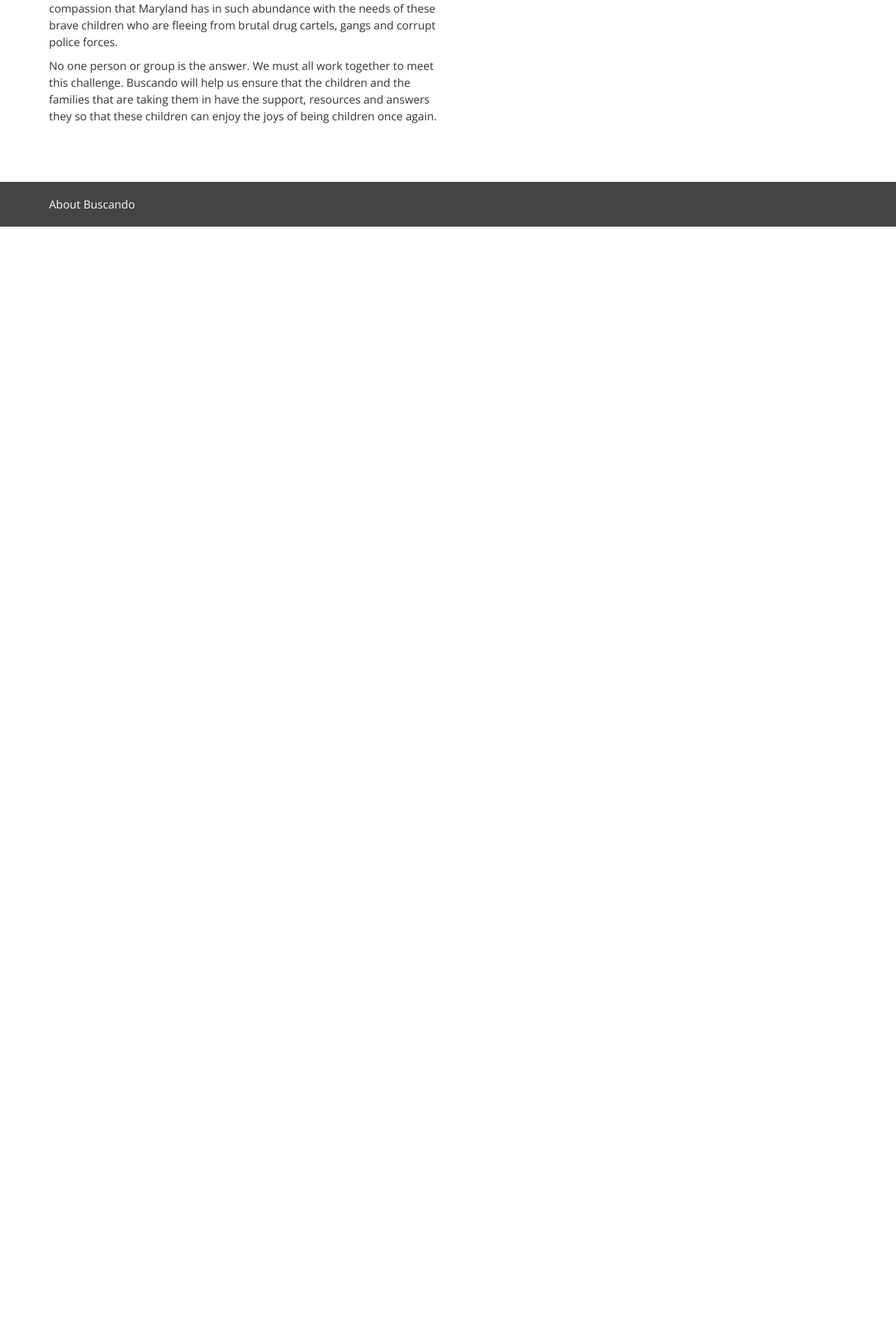
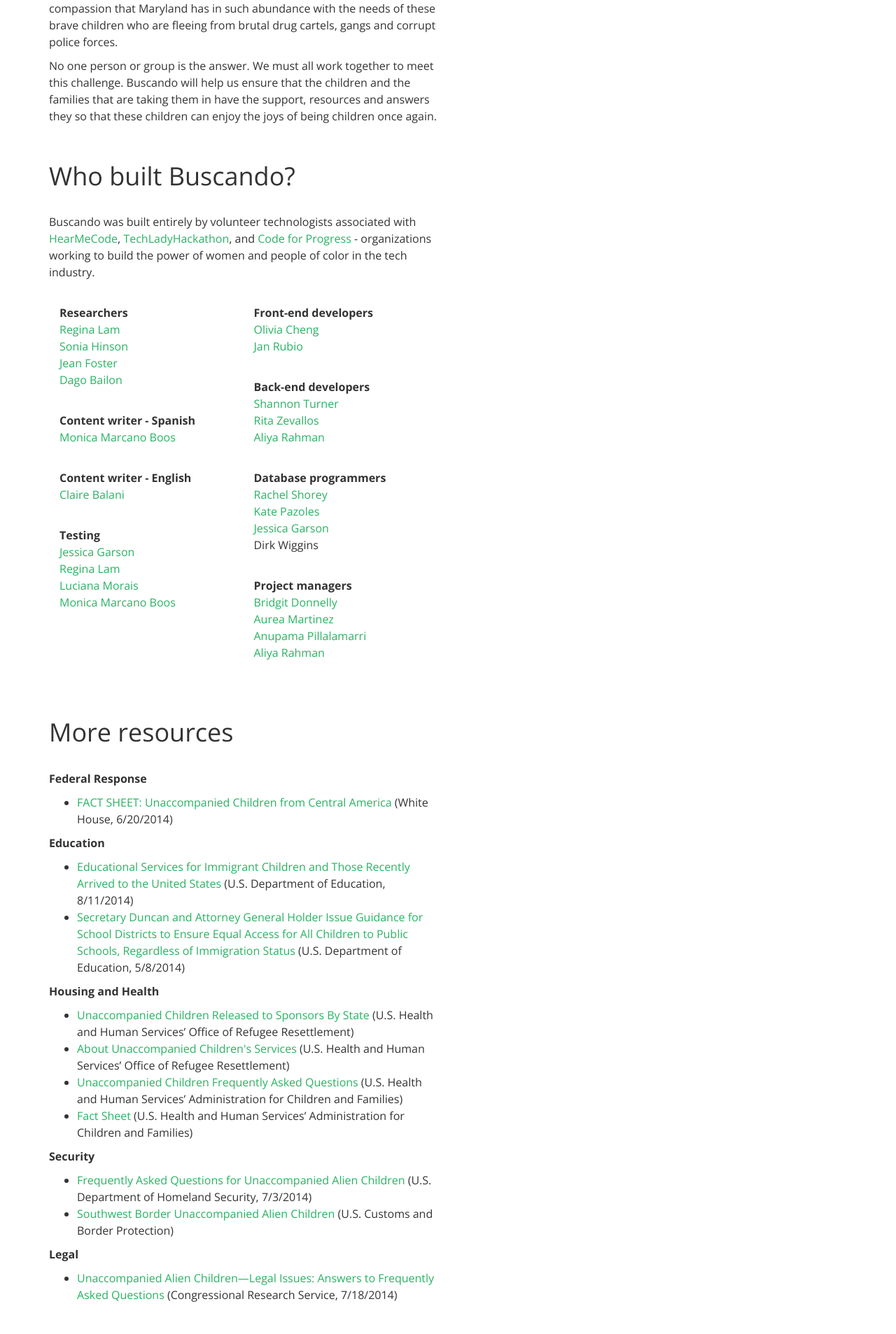
Before and after one commit to aliyarahman/buscando, a Django app: page /about/ in a window 1280 px wide. Shown: the part 998-2905 px from the top of the page at 70% size. Before the commit the page ends 1322 px from the top, so only its background shows below. Run offline with Django 3.2, Linux system fonts and the light colour scheme; parts of the project's set-up code (start-up, migrations or seed data) failed here and were passed over; some libraries are stand-ins or nearby versions.

Commit message:
Added Who Built Buscando and More Resources sections

```diff
--- a/app/templates/about.html
+++ b/app/templates/about.html
@@ -25,11 +25,95 @@
 
 <p>{% trans "No one person or group is the answer. We must all work together to meet this challenge. Buscando will help us ensure that the children and the families that are taking them in have the support, resources and answers they so that these children can enjoy the joys of being children once again." %}</p>
 
-<br><br><br>
+
+<br><h1>{% trans "Who built Buscando?" %}</h1>
+
+<p><br>{% blocktrans %}Buscando was built entirely by volunteer technologists associated with <a href="http://www.hearmecode.com">HearMeCode</a>, <a href="http://www.techladyhackathon.org">TechLadyHackathon</a>, and <a href="http://www.codeforprogress.org">Code for Progress</a> - organizations working to build the power of women and people of color in the tech industry.{% endblocktrans %}
+
+<div class="col-md-6">
+<br><b><p>{% trans "Researchers" %}</b>
+<br><a href="http://www.linkedin.com/in/reginalam">Regina Lam</a>
+<br><a href="http://www.github.com/shinson">Sonia Hinson</a>
+<br><a href="https://www.linkedin.com/in/jeanmfoster">Jean Foster</a>
+<br><a href="http://www.github.com/dagobailon">Dago Bailon</a></p>
+
+<br><b><p>{% trans "Content writer - Spanish" %}</b>
+<br><a href="https://www.linkedin.com/in/monicamarcano">Monica Marcano Boos</a></p>
+
+<br><b><p>{% trans "Content writer - English" %}</b>
+<br><a href="http://www.linkedin.com/in/clairebalani/">Claire Balani</a></p>
+
+<br><b><p>{% trans "Testing" %}</b>
+<br><a href="https://github.com/JessicaGarson">Jessica Garson</a>
+<br><a href="http://www.linkedin.com/in/reginalam">Regina Lam</a>
+<br><a href="http://www.lucianamorais.com">Luciana Morais</a>
+<br><a href="https://www.linkedin.com/in/monicamarcano">Monica Marcano Boos</a></p>
+</div>
+
+<div class="col-md-6">
+<br><b><p>{% trans "Front-end developers" %}</b>
+<br><a href="https://github.com/heyitsolivia">Olivia Cheng</a>
+<br><a href="https://github.com/janrubio">Jan Rubio</a></p>
+
+<br><b><p>{% trans "Back-end developers" %}</b>
+<br><a href="http://shannonvturner.com">Shannon Turner</a>
+<br><a href="">Rita Zevallos</a>
+<br><a href="http://www.github.com/aliyarahman">Aliya Rahman</a></p>
+
+<br><b><p>{% trans "Database programmers" %}</b>
+<br><a href="https://github.com/rshorey">Rachel Shorey</a>
+<br><a href="http://github.com/kpazoles">Kate Pazoles</a>
+<br><a href="https://github.com/JessicaGarson">Jessica Garson</a>
+<br>Dirk Wiggins</p>
+
+<br><b><p>{% trans "Project managers" %}</b>
+<br><a href="https://www.linkedin.com/profile/view?id=36048910">Bridgit Donnelly</a>
+<br><a href="http://www.github.com/aureamartinez">Aurea Martinez</a>
+<br><a href="https://www.linkedin.com/pub/anupama-pillalamarri/5/997/72a">Anupama Pillalamarri</a>
+<br><a href="http://www.github.com/aliyarahman">Aliya Rahman</a></p>
+<br><br><br> </div>
 
 
 
-	</div>
+
+
+
+
+
+<h1>{% trans "More resources" %}</h1>
+<br><b><p>{% trans "Federal Response" %}</b>
+<ul><li><a href="http://www.whitehouse.gov/the-press-office/2014/06/20/fact-sheet-unaccompanied-children-central-america">FACT SHEET: Unaccompanied Children from Central America</a> (White House, 6/20/2014)</li></ul></p>
+
+
+<b><p>{% trans "Education" %}</b>
+<ul><li><a href="http://www2.ed.gov/policy/rights/guid/unaccompanied-children.pdf">Educational Services for Immigrant Children and Those Recently Arrived to the United States</a> (U.S. Department of Education, 8/11/2014)</li>
+
+<li><a href="http://www.ed.gov/news/press-releases/secretary-duncan-and-attorney-general-holder-issue-guidance-school-districts-ens">Secretary Duncan and Attorney General Holder Issue Guidance for School Districts to Ensure Equal Access for All Children to Public Schools, Regardless of Immigration Status</a> (U.S. Department of Education, 5/8/2014)</li></ul></p>
+
+
+<b><p>Housing and Health</b>
+<ul><li><a href="http://www.acf.hhs.gov/programs/orr/programs/ucs/state-by-state-uc-placed-sponsors">Unaccompanied Children Released to Sponsors By State</a> (U.S. Health and Human Services’ Office of Refugee Resettlement)</li>
+
+<li><a href="http://www.acf.hhs.gov/programs/orr/programs/ucs/about#FAQs">About Unaccompanied Children's Services</a> (U.S. Health and Human Services’ Office of Refugee Resettlement)</li>
+
+<li><a href="http://www.acf.hhs.gov/unaccompanied-children-frequently-asked-questions">Unaccompanied Children Frequently Asked Questions</a> (U.S. Health and Human Services’ Administration for Children and Families)</li>
+
+<li><a href="http://www.acf.hhs.gov/sites/default/files/orr/unaccompanied_childrens_services_fact_sheet.pdf">Fact Sheet</a> (U.S. Health and Human Services’ Administration for Children and Families)</li></ul></p>
+
+
+<b><p>Security</b>
+<ul><li><a href="http://www.mass.gov/governor/docs/uac-frequently-asked-questions.pdf">Frequently Asked Questions for Unaccompanied Alien Children</a> (U.S. Department of Homeland Security, 7/3/2014)</li>
+<li><a href="http://www.cbp.gov/newsroom/stats/southwest-border-unaccompanied-children">Southwest Border Unaccompanied Alien Children</a> (U.S. Customs and Border Protection)</li></ul></p>
+
+<b><p>Legal</b>
+<ul><li><a href="http://fas.org/sgp/crs/homesec/R43623.pdf">Unaccompanied Alien Children—Legal Issues: Answers to Frequently Asked Questions</a> (Congressional Research Service, 7/18/2014)</li></ul> </p>
+
+
+<br><br><br>
+</div>
+
+
+
 	<div class="col-md-3">
 		<figure>
 			<a href="http://instagram.com/p/q6780oSQZk/">
```
